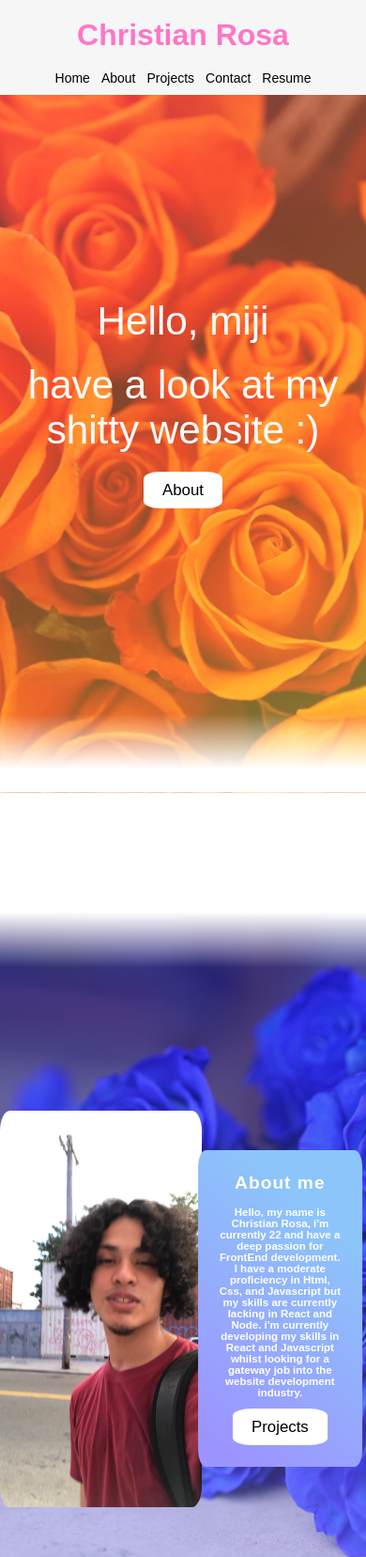
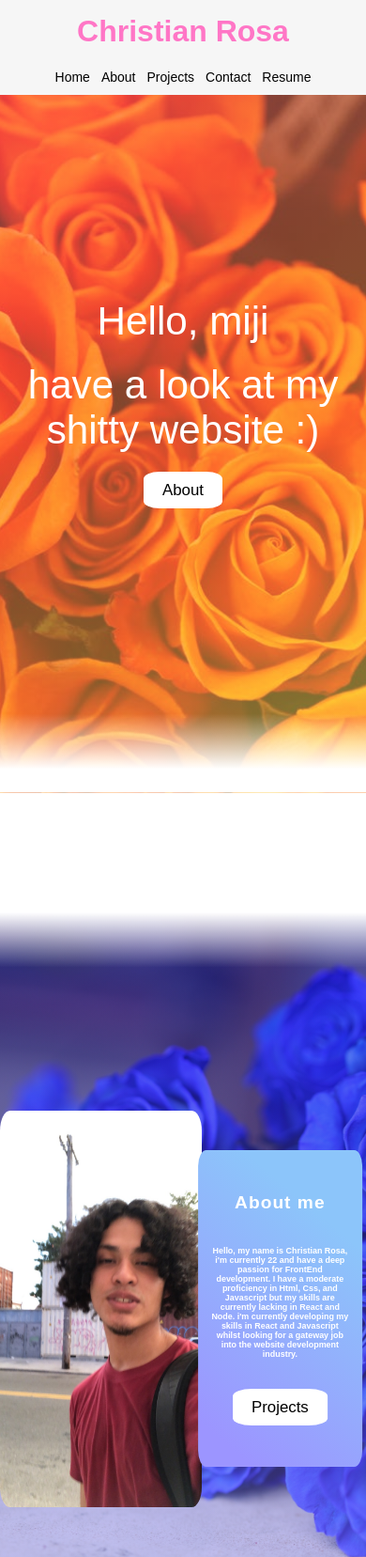
Before and after one commit to ChristianRosa518/pWebsite, a plain HTML site: page index.html in a window 390 px wide. Shown: the top 1657 px of the page at 94% size. Drawn offline with nearby package versions, Linux system fonts and the light colour scheme; a web font is replaced by a local one.

Commit message:
ughghghghg

```diff
--- a/Css/Header.css
+++ b/Css/Header.css
@@ -112,8 +112,12 @@ nav ul li {
 @media only screen and (max-width: 450px) {
   nav ul li {
     padding: 0px 4px;
+    margin-bottom: 4px;
   }
   .navItem {
     font-size: 14px;
   }
+  .logo {
+    padding-top: 5px;
+  }
 }
--- a/Css/Home.css
+++ b/Css/Home.css
@@ -407,6 +407,8 @@
     font-size: 1.5em;
   }
   .profileDescription p {
-    font-size: 0.9em;
+    font-size: 0.7em;
+    padding-left: 2%;
+    padding-right: 2%;
   }
 }
```
